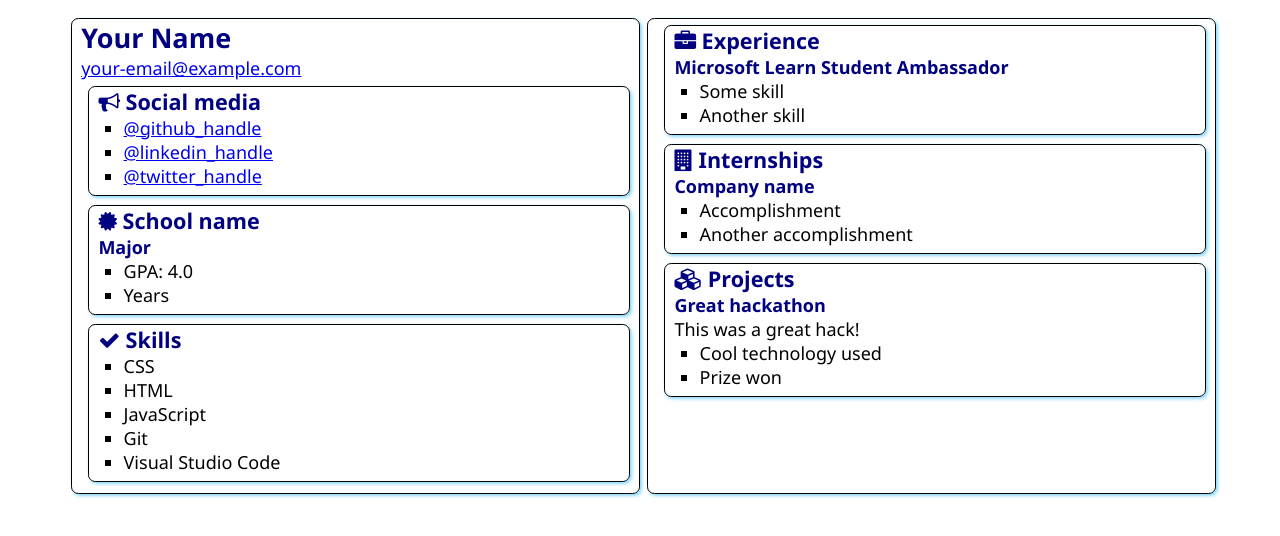
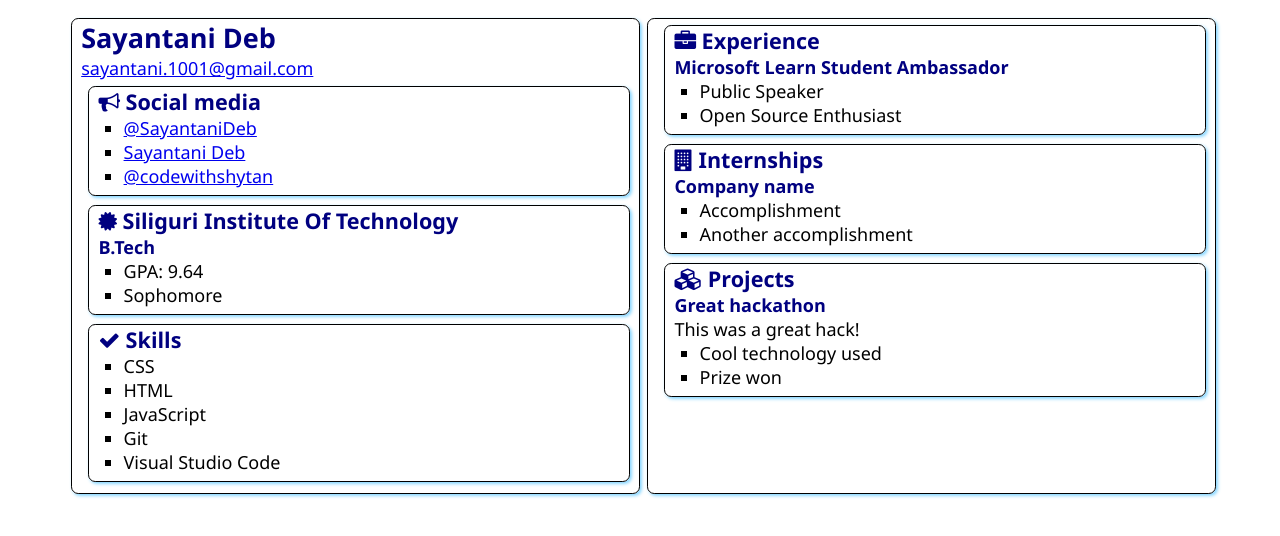
Before and after one commit to SayantaniDeb/Ambassador-SWA-Pilot, a plain HTML site: page src/index.html in a window 1280 px wide. Drawn offline with Linux system fonts and the light colour scheme.

Commit message:
Added my name

```diff
--- a/src/index.html
+++ b/src/index.html
@@ -12,8 +12,8 @@
 <body>
     <main>
         <article class="box">
-            <h1>Your Name</h1>
-            <div><a href="mailto:your.email@example.com">your-email@example.com</a></div>
+            <h1>Sayantani Deb</h1>
+            <div><a href="mailto:Sayantani.1001@gmail.com">sayantani.1001@gmail.com</a></div>
 
             <section class="box">
                 <h2>
@@ -21,9 +21,9 @@
                     Social media
                 </h2>
                 <ul>
-                    <li><a href="https://github.com/<handle>">@github_handle</a></li>
-                    <li><a href="https://linkedin.com/in/<handle>">@linkedin_handle</a></li>
-                    <li><a href="https://twitter.com/<handle>">@twitter_handle</a></li>
+                    <li><a href="https://github.com/SayantaniDeb">@SayantaniDeb</a></li>
+                    <li><a href="https://www.linkedin.com/in/sayantani-deb-035794200/">Sayantani Deb</a></li>
+                    <li><a href="https://twitter.com/codewithshytan">@codewithshytan</a></li>
                 </ul>
             </section>
 
@@ -31,12 +31,12 @@
                 <div class="education">
                     <h2>
                         <i class="fa fa-certificate" aria-hidden="true"></i>
-                        School name
+                        Siliguri Institute Of Technology
                     </h2>
-                    <h3>Major</h3>
+                    <h3>B.Tech</h3>
                     <ul>
-                        <li>GPA: 4.0</li>
-                        <li>Years</li>
+                        <li>GPA: 9.64</li>
+                        <li>Sophomore</li>
                     </ul>
                 </div>
             </section>
@@ -63,8 +63,8 @@
                 </h2>
                 <h3>Microsoft Learn Student Ambassador</h3>
                 <ul>
-                    <li>Some skill</li>
-                    <li>Another skill</li>
+                    <li>Public Speaker</li>
+                    <li>Open Source Enthusiast</li>
                 </ul>
             </section>
             <section class="box">
```
